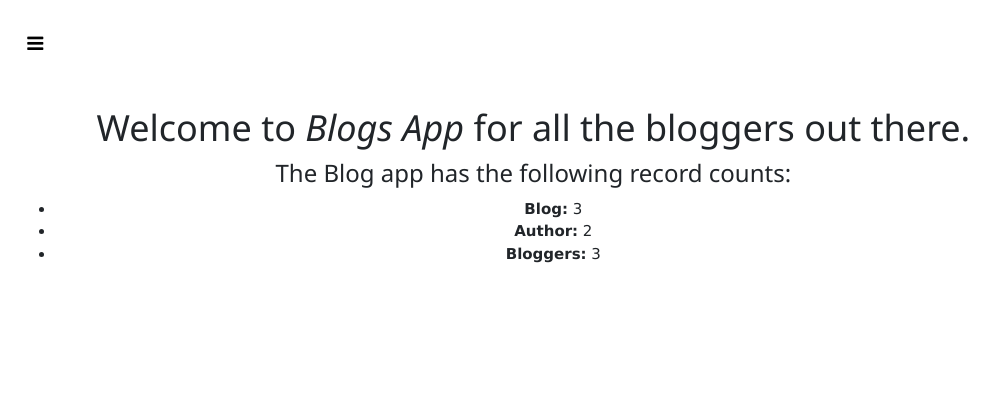
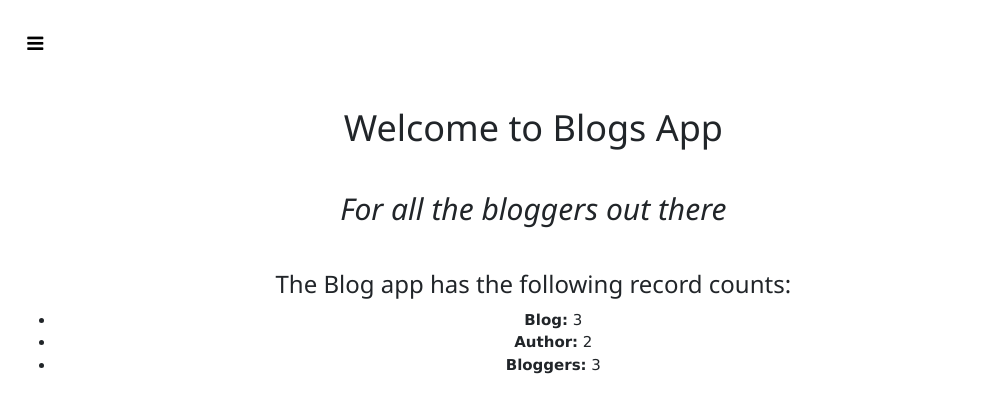
Before and after one commit to DeepshikhaTiwari/BlogApp, a Django app: page /blog/ in a window 1280 px wide. Shown: the top 413 px of the page, without its empty margins (0-1004 px from the left). Run offline with Django 3.2, Linux system fonts and the light colour scheme; data comes from the database, SQL or seed files in the repository; both versions use the stored data as it was after the commit; some libraries are stand-ins or nearby versions.

Commit message:
Add some css and some changes in index.html

```diff
--- a/blog/static/css/styles.css
+++ b/blog/static/css/styles.css
@@ -3,3 +3,5 @@
     padding: 0;
     list-style: none;
 }
+{font-family: "Lato", sans-serif}
+.mySlides {display: none}
--- a/blog/templates/blog/blogauthor_list.html
+++ b/blog/templates/blog/blogauthor_list.html
@@ -6,6 +6,7 @@
 {% extends "base_generic.html" %}
 
 {% block content %}
+    <div style="text-align: center;">
     <h1>All bloggers</h1>
 
     {% if blogauthor_list %}
@@ -24,5 +25,6 @@
     {% endif %}
 {% endblock %}
 
+    </div>
 </head>
 </html>
--- a/blog/templates/index.html
+++ b/blog/templates/index.html
@@ -6,8 +6,10 @@
 {% block content %}
 <br>
 <div style="text-align: center;">
-<h1>Welcome to <em>Blogs App</em> for all the bloggers out there. </h1>
-
+<h1>Welcome to Blogs App</h1>
+<br>
+  <h2><em> For all the bloggers out there </em></h2>
+<br>
   <h3>The Blog app has the following record counts:</h3>
   <ul>
     <li><strong>Blog:</strong> {{ num_blogs }}</li>
--- a/blog/templates/registration/login.html
+++ b/blog/templates/registration/login.html
@@ -3,7 +3,6 @@
 {% block content %}
 <br>
 <br>
-<div style="text-align: center;">
   {% if form.errors %}
     <p>Your username and password didn't match. Please try again.</p>
   {% endif %}
@@ -38,4 +37,3 @@
   <p><a href="{% url 'password_reset' %}">Lost password?</a></p>
 
 {% endblock %}
-</div>
```
Also changed, not shown: db.sqlite3.
